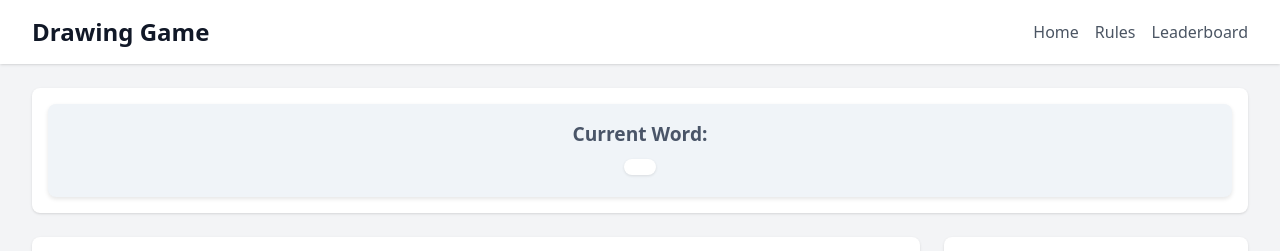
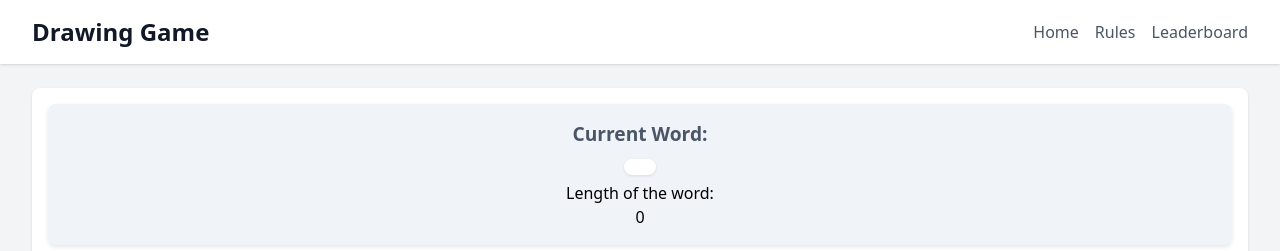
Before and after one commit to kylecom21/Drawn-Together, an Angular app: page / in a window 1280 px wide. Shown: the top 251 px of the page. Built offline with nearby package versions, Linux system fonts and the light colour scheme; no server answers.

Commit message:
Word length component.

```diff
--- a/src/app/app.component.ts
+++ b/src/app/app.component.ts
@@ -5,6 +5,7 @@ import { TimerComponent } from './timer/timer.component';
 import { ChatboxComponent } from './chatbox/chatbox.component';
 import { WhiteboardComponent } from './whiteboard/whiteboard.component';
 import { WordComponent } from './word/word.component';
+import { WordLengthComponent } from './word-length/word-length.component';
 
 @Component({
   selector: 'app-root',
@@ -16,6 +17,7 @@ import { WordComponent } from './word/word.component';
     ChatboxComponent,
     WhiteboardComponent,
     WordComponent,
+    WordLengthComponent,
   ],
   template: `
     <div class="min-h-screen bg-gray-100 flex flex-col">
--- a/src/app/chatbox/chatbox.component.html
+++ b/src/app/chatbox/chatbox.component.html
@@ -3,7 +3,7 @@
   <body>
     <div id="message-container"></div>
     <form id="send-container">
-      <input type="text" id="message-input">
+      <input type="text" id="message-input" />
       <button type="submit" id="send-button">Send</button>
     </form>
   </body>
--- /dev/null
+++ b/src/app/word-length/word-length.component.html
@@ -0,0 +1 @@
+<p>word-length works!</p>
--- /dev/null
+++ b/src/app/word-length/word-length.component.ts
@@ -0,0 +1,21 @@
+import { Component, Input, OnChanges, SimpleChanges } from '@angular/core';
+
+@Component({
+  selector: 'app-word-length',
+  standalone: true,
+  imports: [],
+  template: `<p>Length of the word:</p>
+    <div class="word-length-display">{{ wordLength }}</div>`,
+  styleUrls: ['./word-length.component.css'],
+})
+export class WordLengthComponent implements OnChanges {
+  @Input() word: string = '';
+  wordLength: number = 0;
+
+  ngOnChanges(changes: SimpleChanges): void {
+    if (changes['word'] && changes['word'].currentValue) {
+      console.log(this.word);
+      this.wordLength = this.word.length;
+    }
+  }
+}
--- a/src/app/word/word.component.ts
+++ b/src/app/word/word.component.ts
@@ -1,15 +1,17 @@
 import { Component, OnInit } from '@angular/core';
 import { CommonModule } from '@angular/common';
 import { Word } from '../../../api';
+import { WordLengthComponent } from '../word-length/word-length.component';
 
 @Component({
   selector: 'app-word',
   standalone: true,
-  imports: [CommonModule],
+  imports: [CommonModule, WordLengthComponent],
   template: `
     <div class="word-container">
       <h2 class="word-title">Current Word:</h2>
       <div class="word-display">{{ word }}</div>
+      <div><app-word-length [word]="word"></app-word-length></div>
     </div>
   `,
   styles: [
```
Also changed, not shown: src/app/word-length/word-length.component.css (added), 2 other files (tests, documents, lock files or other folders).
